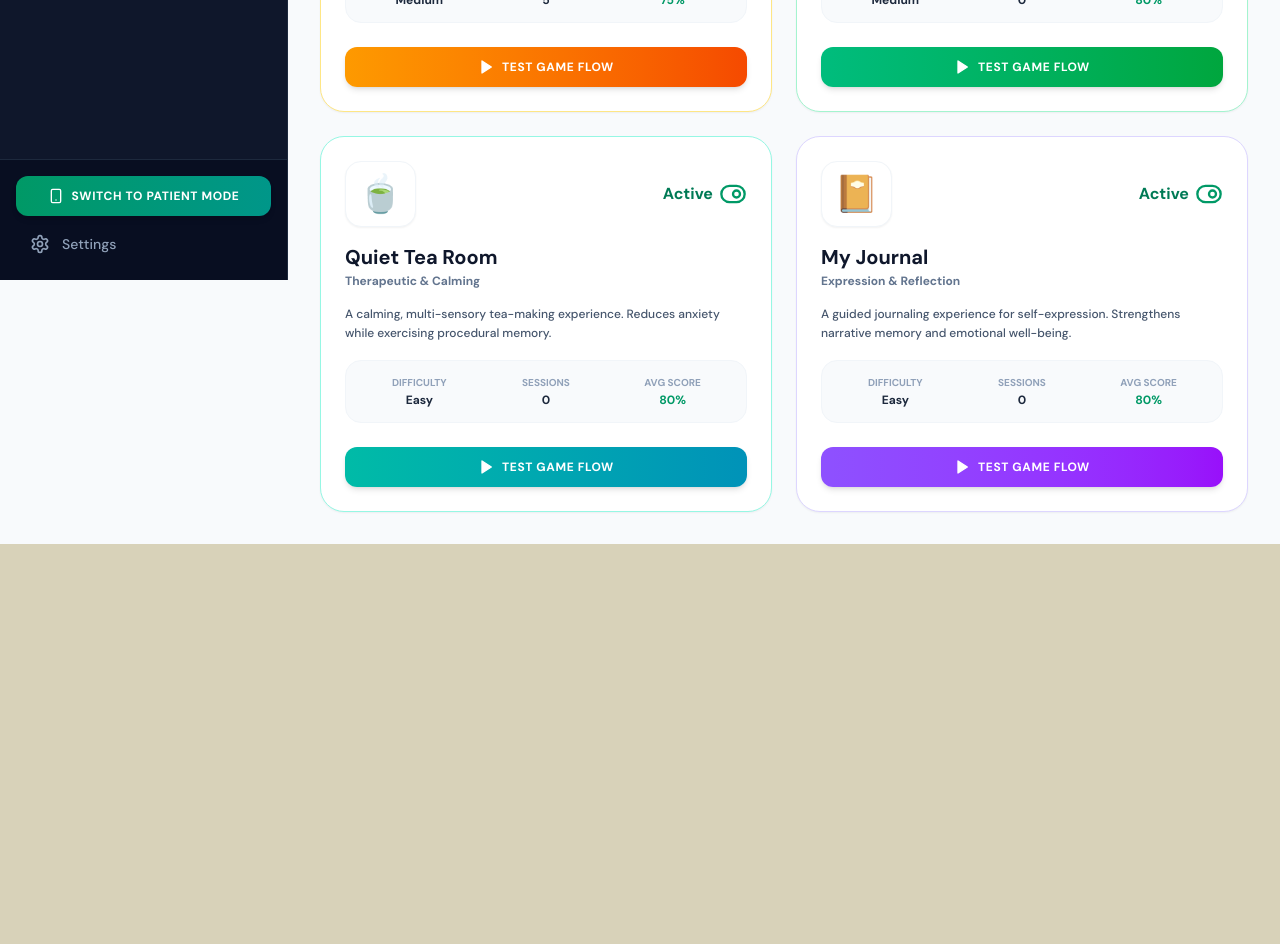
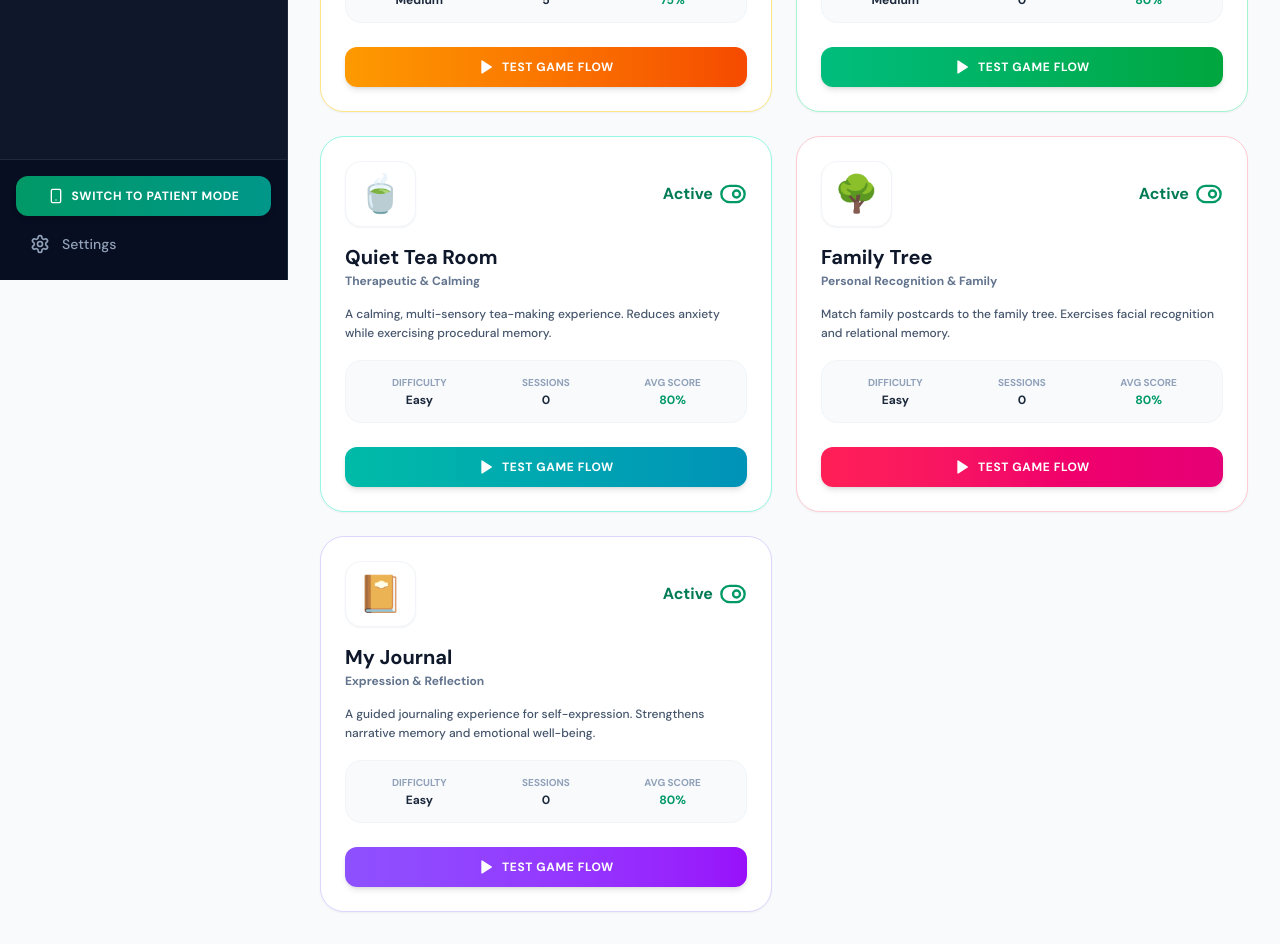
Before and after one commit to vrinda0512/Dementia, a Next.js app: page /caregiver/games in a window 1280 px wide. Shown: the part 520-1464 px from the top of the page. Before the commit the page ends 1064 px from the top, so only its background shows below. Built offline with nearby package versions, Linux system fonts and the light colour scheme.

Commit message:
integrated family-tree as well

```diff
--- a/app/(caregiver)/caregiver/games/page.tsx
+++ b/app/(caregiver)/caregiver/games/page.tsx
@@ -12,6 +12,7 @@ export default function CaregiverGamesPage() {
     "routine-ordering": true,
     "memory-map": true,
     "therapeutic-tea-room-2-AG": true,
+    "family-tree": true,
     "journal-diary": true,
   });
 
@@ -48,6 +49,17 @@ export default function CaregiverGamesPage() {
       href: "/patient/games/therapeutic-tea-room-2-AG",
       color: "from-teal-500 to-cyan-600",
       bgLight: "bg-teal-50 border-teal-200",
+    },
+    {
+      id: "family-tree",
+      name: "Family Tree",
+      emoji: "🌳",
+      category: "Personal Recognition & Family",
+      description: "Match family postcards to the family tree. Exercises facial recognition and relational memory.",
+      difficulty: "Easy (Level 1)",
+      href: "/games/family-tree",
+      color: "from-rose-500 to-pink-600",
+      bgLight: "bg-rose-50 border-rose-200",
     },
     {
       id: "journal-diary",
--- a/app/(caregiver)/caregiver/progress/page.tsx
+++ b/app/(caregiver)/caregiver/progress/page.tsx
@@ -45,8 +45,9 @@ export default function CaregiverProgressPage() {
 
   const gamePerformance = [
     { game: "Routine Recall", accuracy: "81%", avgTime: "8.2 sec", difficulty: "Medium (L2)" },
-    { game: "Hide the Object", accuracy: "76%", avgTime: "11.4 sec", difficulty: "Medium (L2)" },
-    { game: "Family Memory", accuracy: "91%", avgTime: "6.8 sec", difficulty: "Easy (L1)" },
+    { game: "Memory Map", accuracy: "84%", avgTime: "9.5 sec", difficulty: "Medium (L2)" },
+    { game: "Quiet Tea Room", accuracy: "88%", avgTime: "7.1 sec", difficulty: "Easy (L1)" },
+    { game: "Family Tree", accuracy: "92%", avgTime: "6.4 sec", difficulty: "Easy (L1)" },
   ];
 
   return (
--- a/app/(patient)/patient/games/page.tsx
+++ b/app/(patient)/patient/games/page.tsx
@@ -35,6 +35,15 @@ export default function PatientGameSelectionPage() {
       href: "/patient/games/therapeutic-tea-room-2-AG",
       bgColor: "bg-teal-500 hover:bg-teal-600",
       cardBg: "bg-teal-50 border-teal-200",
+    },
+    {
+      id: "family-tree",
+      title: "Family Tree",
+      emoji: "🌳",
+      subtitle: "Match postcards to your family tree",
+      href: "/games/family-tree",
+      bgColor: "bg-rose-500 hover:bg-rose-600",
+      cardBg: "bg-rose-50 border-rose-200",
     },
     {
       id: "journal-diary",
--- a/features/caregiver/components/dashboard/recent-activity.tsx
+++ b/features/caregiver/components/dashboard/recent-activity.tsx
@@ -19,6 +19,8 @@ export function RecentActivity() {
         return "My Journal";
       case "hide-object":
         return "Hide the Object";
+      case "family-tree":
+        return "Family Tree";
       case "family-memory":
         return "Family Memory";
       default:
--- a/features/caregiver/components/dashboard/todays-activities.tsx
+++ b/features/caregiver/components/dashboard/todays-activities.tsx
@@ -11,22 +11,31 @@ export function TodaysActivities() {
       score: 85,
       difficulty: "Medium",
       status: "Completed",
-      color: "bg-blue-50 text-blue-700 border-blue-200",
+      color: "bg-amber-50 text-amber-700 border-amber-200",
     },
     {
-      name: "Hide the Object",
-      category: "Spatial Attention",
-      emoji: "👁️",
-      score: 72,
+      name: "Memory Map",
+      category: "Spatial Recall",
+      emoji: "🗺️",
+      score: 82,
       difficulty: "Medium",
       status: "Completed",
-      color: "bg-purple-50 text-purple-700 border-purple-200",
+      color: "bg-emerald-50 text-emerald-700 border-emerald-200",
     },
     {
-      name: "Family Memory",
+      name: "Quiet Tea Room",
+      category: "Therapeutic Calming",
+      emoji: "🍵",
+      score: 88,
+      difficulty: "Easy",
+      status: "Completed",
+      color: "bg-teal-50 text-teal-700 border-teal-200",
+    },
+    {
+      name: "Family Tree",
       category: "Personal Recognition",
-      emoji: "❤️",
-      score: 91,
+      emoji: "🌳",
+      score: 94,
       difficulty: "Easy",
       status: "Completed",
       color: "bg-rose-50 text-rose-700 border-rose-200",
@@ -41,7 +50,7 @@ export function TodaysActivities() {
           <span>Today's Activities</span>
         </h2>
         <span className="text-xs font-bold text-slate-500 bg-slate-100 px-2.5 py-1 rounded-full">
-          3/3 Complete
+          {activities.length}/{activities.length} Complete
         </span>
       </div>
 
--- a/lib/mock-data/games.ts
+++ b/lib/mock-data/games.ts
@@ -32,6 +32,16 @@ export const demoGames: Game[] = [
     createdAt: "2026-01-01T00:00:00Z",
   },
   {
+    id: "family-tree",
+    name: "Family Tree",
+    type: "recognition",
+    description: "Match family postcards to the family tree. Exercises facial recognition and relational memory.",
+    minDifficulty: 1,
+    maxDifficulty: 3,
+    active: true,
+    createdAt: "2026-01-01T00:00:00Z",
+  },
+  {
     id: "journal-diary",
     name: "My Journal",
     type: "expression",
@@ -47,6 +57,7 @@ export const gameEmojis: Record<string, string> = {
   "routine-ordering": "🧠",
   "memory-map": "🗺️",
   "therapeutic-tea-room-2-AG": "🍵",
+  "family-tree": "🌳",
   "journal-diary": "📔",
 };
 
@@ -66,6 +77,11 @@ export const gameColors: Record<string, { bg: string; text: string; border: stri
     text: "text-teal-700",
     border: "border-teal-200",
   },
+  "family-tree": {
+    bg: "bg-rose-50",
+    text: "text-rose-700",
+    border: "border-rose-200",
+  },
   "journal-diary": {
     bg: "bg-violet-50",
     text: "text-violet-700",
```
Also changed, not shown: 1 other file (tests, documents, lock files or other folders).
